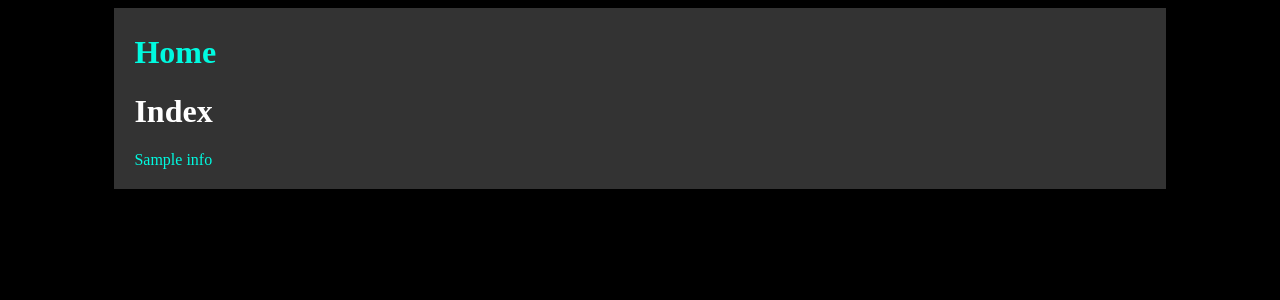
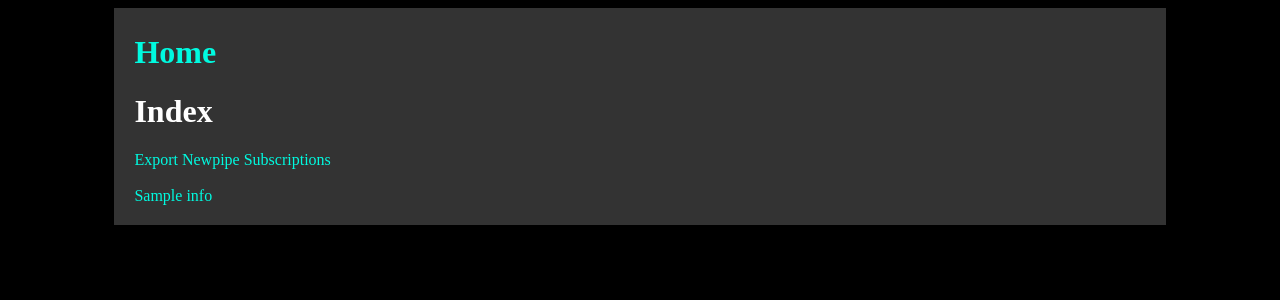
Before and after one commit to icychkn/yet-another-youtube-overlay, a Flask app: template app/templates/index.html in a window 1280 px wide. Shown: the top 300 px of the page. Run offline with Flask 2, Linux system fonts and the light colour scheme; the template is opened without the code that fills it: most values are stand-ins (such as "Sample title", 1, 10 or a date in 2020).

Commit message:
2022-02-26_3 snapshot

```diff
--- a/app/templates/index.html
+++ b/app/templates/index.html
@@ -4,6 +4,7 @@
 {% endblock %}
 {% block content %}
 <h1>Index</h1>
+<a href='/export_newpipe_subscription'>Export Newpipe Subscriptions</a><br><br>
 {% for channel in followed_channels %}
 <a href='/channel/{{ channel['youtube_id'] }}'>{{ channel['info']['title'] }}</a><br>
 {% endfor %}
```
